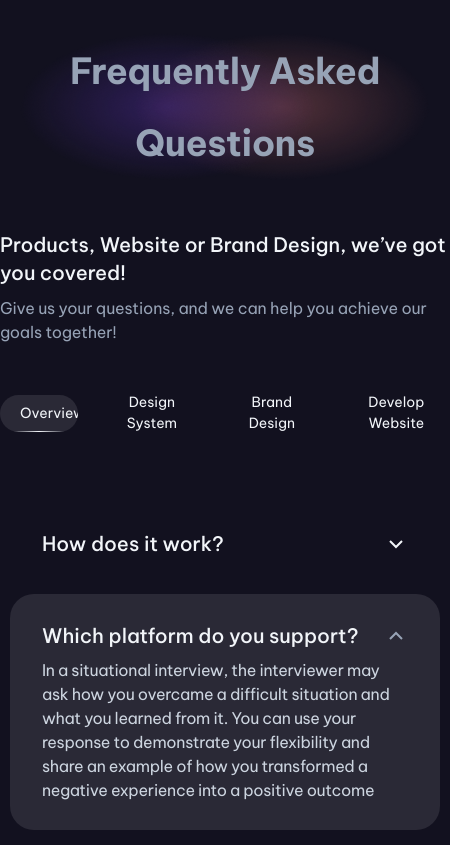
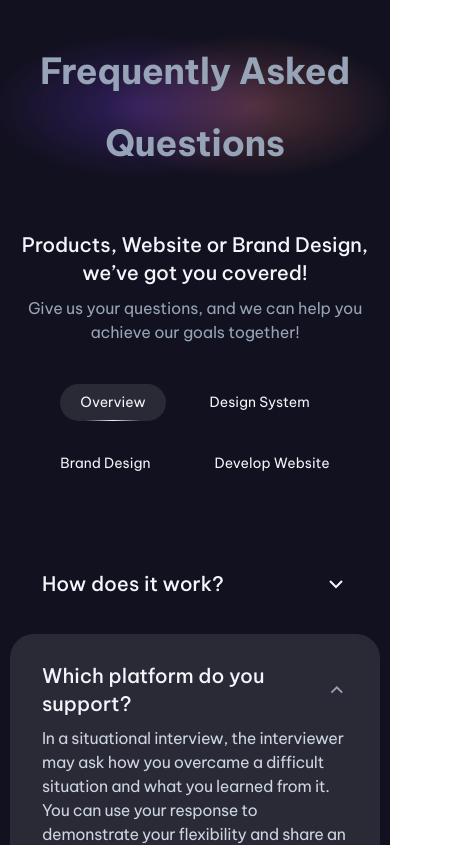
Before and after one commit to adrian-villamil/responsive-design-challenges, a Next.js app: page /faq-page in a window 390 px wide. Shown: the top 845 px of the page, 450 px wide, since content can reach past the window. Built offline with nearby package versions, Linux system fonts and the light colour scheme.

Commit message:
fix: center-align text in FAQ page and adjust TabsList layout for better responsiveness

```diff
--- a/src/app/faq-page/page.tsx
+++ b/src/app/faq-page/page.tsx
@@ -42,10 +42,10 @@ export default function FaqPage() {
       </div>
 
       <div className="mt-5.5 flex flex-col items-center gap-y-2.25 sm:mt-5">
-        <h4 className="text-xl font-medium tracking-[-0.003em]">
+        <h4 className="text-center text-xl font-medium tracking-[-0.003em]">
           Products, Website or Brand Design, we’ve got you covered!
         </h4>
-        <p className="tracking-[-0.0094em] text-[#97A3B6]">
+        <p className="text-center tracking-[-0.0094em] text-[#97A3B6]">
           Give us your questions, and we can help you achieve our goals
           together!
         </p>
--- a/src/components/faq-page/tabs.tsx
+++ b/src/components/faq-page/tabs.tsx
@@ -44,7 +44,9 @@ interface TabsListProps {
 
 export const TabsList = ({ children }: TabsListProps) => {
   return (
-    <div className="flex items-center justify-center gap-6">{children}</div>
+    <div className="flex flex-wrap items-center justify-center gap-6">
+      {children}
+    </div>
   );
 };
 
```
